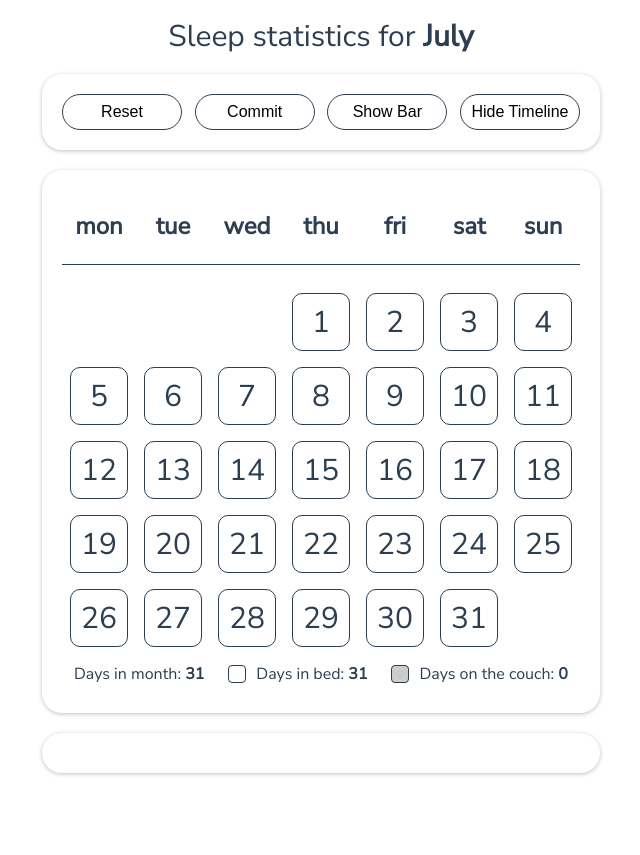
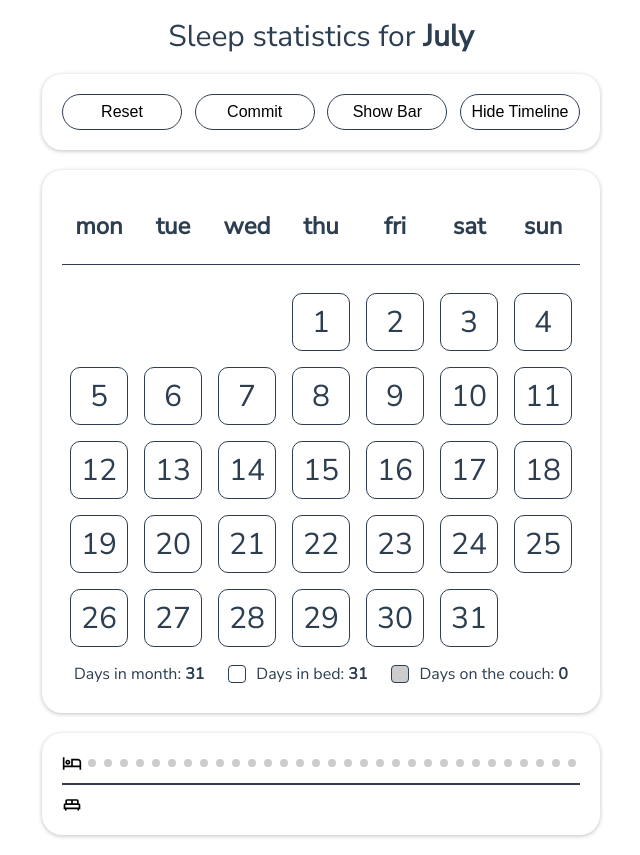
Before and after one commit to alex-y-kuznetsov/sleep, a Vue app: page /#/ in a window 1280 px wide. Both pictures are taken after a click on the button "Show Timeline". Shown: the whole page, without its empty margins (319-959 px from the left). Before the commit the page ends 800 px from the top, so only its background shows below. Built offline with nearby package versions, Linux system fonts and the light colour scheme.

Commit message:
timeline module

```diff
--- a/src/assets/styles/components/timeline.less
+++ b/src/assets/styles/components/timeline.less
@@ -1,3 +1,38 @@
 .timeline_days {
   width: 100%;
+  display: flex;
+  align-items: center;
 }
+
+.timeline_upper {
+  margin-bottom: 10px;
+  padding-bottom: 10px;
+  border-bottom: 2px solid @main_color;
+}
+
+.timeline_dot {
+  width: 8px;
+  height: 8px;
+  border-radius: 50%;
+  margin: 0 4px;
+}
+
+.timeline_dot_highlited {
+  background-color: @fill_color;
+}
+
+.timeline_icon {
+  width: 20px;
+  height: 20px;
+  margin-right: auto;
+  background-repeat: no-repeat;
+  background-size: contain;
+  background-position: center;
+}
+
+.timeline_icon_bed {
+  background-image: url('/images/icons/bed.svg');
+}
+.timeline_icon_couch {
+  background-image: url('/images/icons/couch.svg');
+}
--- a/src/components/Timeline.vue
+++ b/src/components/Timeline.vue
@@ -1,12 +1,30 @@
 <template>
   <section class="section timeline">
-    <div class="timeline_days timeline_upper"></div>
-    <div class="timeline_days timeline_lower"></div>
+    <div class="timeline_days timeline_upper">
+      <div class="timeline_icon timeline_icon_bed"></div>
+      <div class="timeline_dot"
+           v-bind:class="{ timeline_dot_highlited: !day.onCouch}"
+           v-for="day in dayCounter" v-bind:key="day.id">
+      </div>
+    </div>
+    <div class="timeline_days timeline_lower">
+      <div class="timeline_icon timeline_icon_couch"></div>
+      <div class="timeline_dot"
+           v-bind:class="{ timeline_dot_highlited: day.onCouch}"
+           v-for="day in dayCounter" v-bind:key="day.id">
+      </div>
+    </div>
   </section>
 </template>
 
 <script>
+import { mapState } from 'vuex';
+
 export default {
-
+  computed: {
+    ...mapState([
+      'dayCounter'
+    ])
+  }
 }
 </script>
```
Also changed, not shown: public/images/icons/bed.svg (added), public/images/icons/couch.svg (added).
